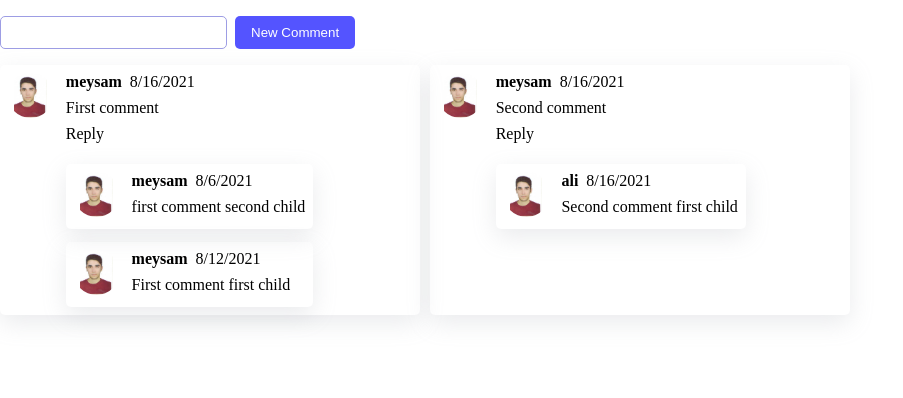
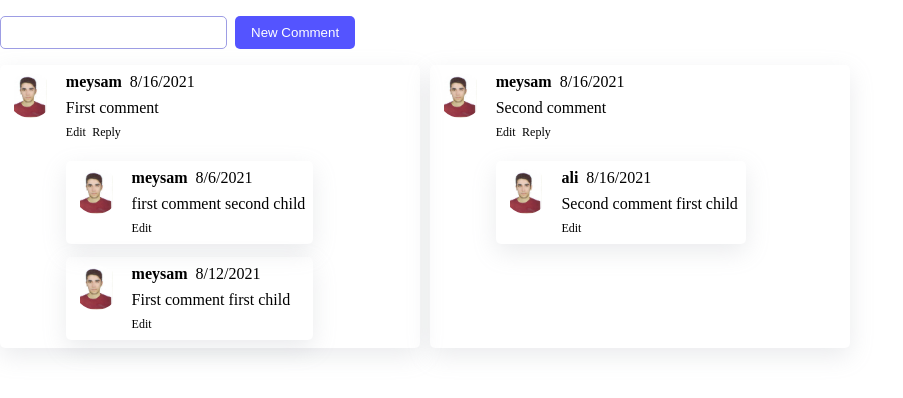
Before and after one commit to meysamzi/CommentingApp, a React (Create React App) app: page / in a window 1280 px wide. Shown: the top 398 px of the page, without its empty margins (0-903 px from the left). Built offline with nearby package versions, Linux system fonts and the light colour scheme.

Commit message:
feat:adding edit to comments

```diff
--- a/src/Components/Comment.js
+++ b/src/Components/Comment.js
@@ -7,7 +7,12 @@ const Comment = ({
   setActiveComment,
   activeComment,
   addComment,
+  updateComment,
 }) => {
+  const isEditing =
+    activeComment &&
+    activeComment.id === comment.id &&
+    activeComment.type === "editing";
   const isReplying =
     activeComment &&
     activeComment.id === comment.id &&
@@ -24,16 +29,34 @@ const Comment = ({
           <span>{comment?.username}</span>
           <span>{createdAt}</span>
         </div>
-        <span>{comment.body}</span>
-        {comment.parentId === null && (
+        {!isEditing && <div className="comment-text">{comment.body}</div>}
+        {isEditing && (
+          <CommentForm
+            submitLabel="Update"
+            hasCancelButton
+            initialText={comment.body}
+            handleSubmit={(text) => updateComment(text, comment.id)}
+          />
+        )}
+        <div className="commentsCardsRightSideEditReplyDelete">
           <span
+            className="comment-action"
             onClick={() =>
-              setActiveComment({ id: comment.id, type: "replying" })
+              setActiveComment({ id: comment.id, type: "editing" })
             }
           >
-            Reply
+            Edit
           </span>
-        )}
+          {comment.parentId === null && (
+            <span
+              onClick={() =>
+                setActiveComment({ id: comment.id, type: "replying" })
+              }
+            >
+              Reply
+            </span>
+          )}
+        </div>
         {isReplying && (
           <CommentForm
             submitLabel="Reply"
@@ -43,7 +66,13 @@ const Comment = ({
         {replies?.length > 0 && (
           <div className="commentsCardsRightSideReplies">
             {replies?.map((reply) => (
-              <Comment comment={reply} />
+              <Comment
+                comment={reply}
+                addComment={addComment}
+                updateComment={updateComment}
+                setActiveComment={setActiveComment}
+                activeComment={activeComment}
+              />
             ))}
           </div>
         )}
--- a/src/Components/Comments.js
+++ b/src/Components/Comments.js
@@ -20,6 +20,17 @@ const Comments = () => {
     setBackendComments(getCommentsData);
   }, [getCommentsData]);
 
+  const updateComment = (text, commentId) => {
+    const updatedBackendComments = backendComments.map((backendComment) => {
+      if (backendComment.id === commentId) {
+        return { ...backendComment, body: text };
+      }
+      return backendComment;
+    });
+    setBackendComments(updatedBackendComments);
+    setActiveComment(null);
+  };
+
   const addComment = (text, parentId = null) => {
     setBackendComments([
       ...backendComments,
@@ -32,7 +43,7 @@ const Comments = () => {
         createdAt: new Date().toISOString(),
       },
     ]);
-    setActiveComment(null)
+    setActiveComment(null);
   };
 
   return (
@@ -46,6 +57,7 @@ const Comments = () => {
             setActiveComment={setActiveComment}
             activeComment={activeComment}
             addComment={addComment}
+            updateComment={updateComment}
           />
         ))}
       </div>
--- a/src/index.css
+++ b/src/index.css
@@ -62,6 +62,16 @@
   gap: 0.5rem;
 }
 
+.commentsCardsRightSideEditReplyDelete {
+  display: flex;
+  gap: 0.4rem;
+  font-size: 12px;
+}
+
+.commentsCardsRightSideEditReplyDelete span {
+  cursor: pointer;
+}
+
 .commentsCardsRightSideReplies {
   display: flex;
   flex-direction: column;
```
